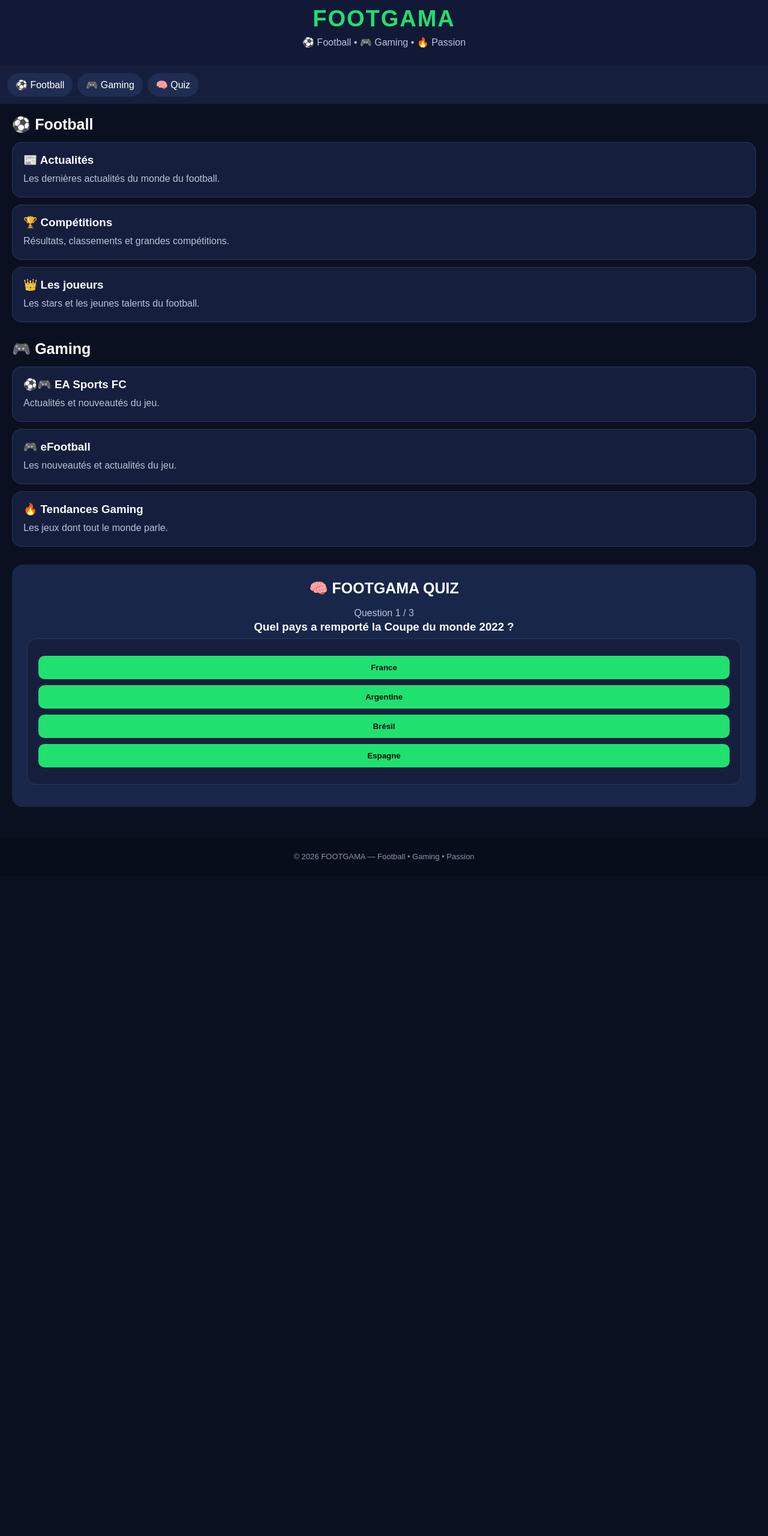
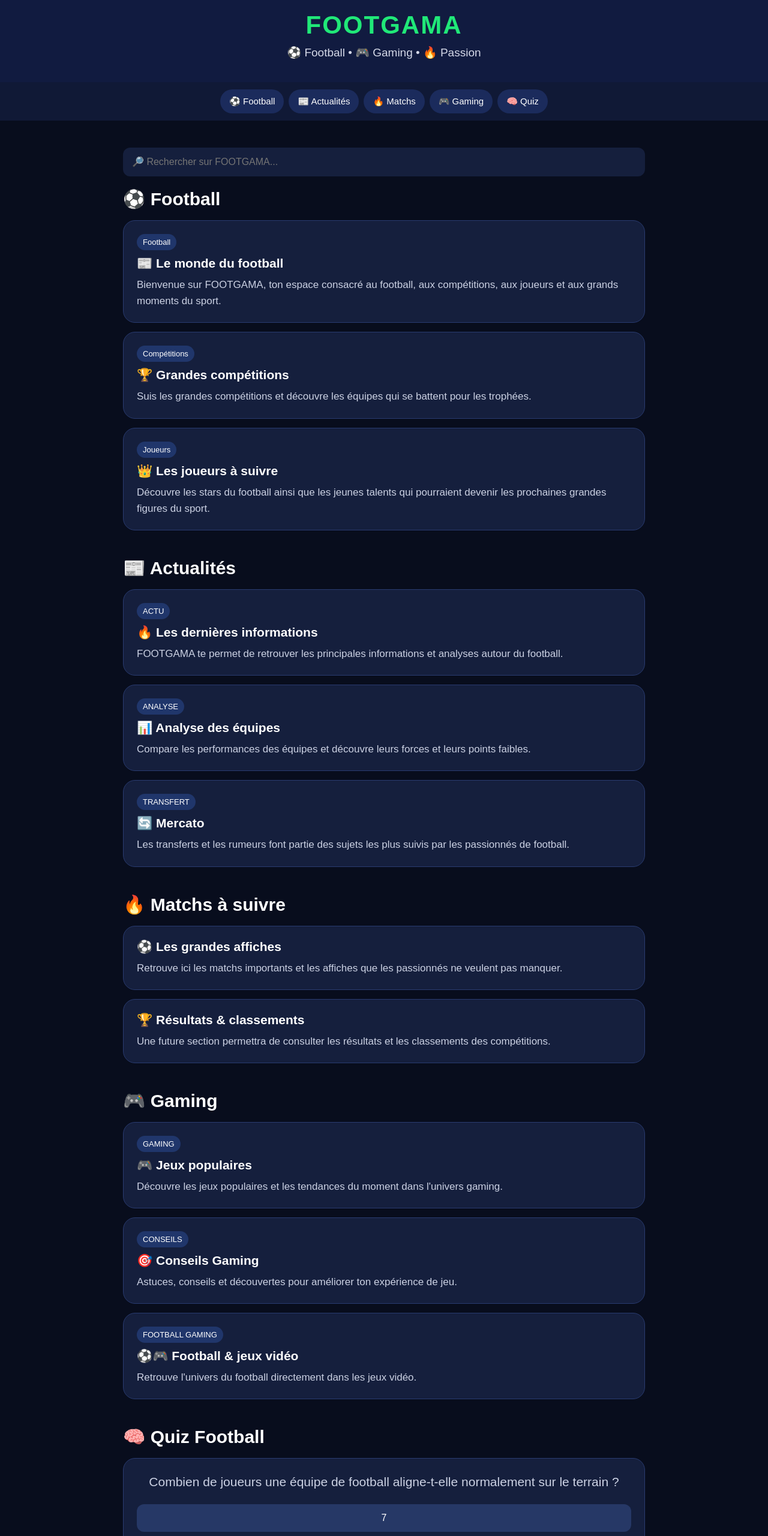
Before and after one commit to zumbuac-sys/footgama, a plain HTML site: page index.html in a window 1280 px wide. Shown: the part 20-2580 px from the top of the page at 60% size. Before the commit the page ends 1480 px from the top, so only its background shows below. Drawn offline with Linux system fonts and the light colour scheme.

Commit message:
Update index.html

```diff
--- a/index.html
+++ b/index.html
@@ -3,75 +3,536 @@
 <head>
 <meta charset="UTF-8">
 <meta name="viewport" content="width=device-width, initial-scale=1.0">
-<title>FOOTGAMA - Football & Gaming</title>
+
+<title>FOOTGAMA | Football & Gaming</title>
+
 <style>
-*{box-sizing:border-box;margin:0;padding:0}
-body{font-family:Arial,sans-serif;background:#0b1020;color:white}
-header{text-align:center;padding:30px 15px;background:#111936}
-header h1{font-size:38px;letter-spacing:2px;color:#20e070}
-header p{margin-top:8px;color:#b9c2d8}
-nav{display:flex;gap:8px;padding:12px;background:#151f3d;overflow-x:auto}
-nav a{color:white;text-decoration:none;background:#202d52;padding:10px 14px;border-radius:20px;white-space:nowrap}
-main{padding:20px}
-section{margin-bottom:30px}
-h2{margin-bottom:15px;font-size:25px}
-section div{background:#151f3d;padding:18px;margin-bottom:12px;border-radius:15px;border:1px solid #29385f}
-h3{margin-bottom:8px}
-section p{color:#b9c2d8;line-height:1.5}
-#quiz{text-align:center;background:#18264a;padding:25px;border-radius:18px}
-button{display:block;width:100%;margin:10px 0;padding:12px;border:none;border-radius:10px;background:#20e070;color:#07110b;font-weight:bold}
-footer{text-align:center;padding:25px;background:#080d1b;color:#8993aa;font-size:13px}
+*{
+  box-sizing:border-box;
+  margin:0;
+  padding:0;
+}
+
+html{
+  scroll-behavior:smooth;
+}
+
+body{
+  font-family:Arial,sans-serif;
+  background:#080d1d;
+  color:white;
+}
+
+header{
+  text-align:center;
+  padding:38px 15px;
+  background:#111b40;
+}
+
+header h1{
+  font-size:42px;
+  color:#20e878;
+  letter-spacing:2px;
+}
+
+header p{
+  margin-top:10px;
+  font-size:19px;
+  color:#d5d9e8;
+}
+
+nav{
+  position:sticky;
+  top:0;
+  z-index:20;
+  display:flex;
+  justify-content:center;
+  gap:8px;
+  flex-wrap:wrap;
+  padding:12px;
+  background:#101936;
+}
+
+nav a{
+  text-decoration:none;
+  color:white;
+  background:#1b2b5c;
+  padding:11px 15px;
+  border-radius:25px;
+  font-size:15px;
+}
+
+nav a:hover{
+  background:#20e878;
+  color:#07101a;
+}
+
+main{
+  max-width:900px;
+  margin:auto;
+  padding:25px 15px;
+}
+
+section{
+  margin-bottom:45px;
+}
+
+h2{
+  font-size:30px;
+  margin-bottom:18px;
+}
+
+.card{
+  background:#151f3d;
+  border:1px solid #293b70;
+  border-radius:20px;
+  padding:22px;
+  margin:15px 0;
+}
+
+.card h3{
+  font-size:21px;
+  margin-bottom:10px;
+}
+
+.card p{
+  color:#cbd1e3;
+  font-size:17px;
+  line-height:1.6;
+}
+
+.tag{
+  display:inline-block;
+  margin-bottom:10px;
+  padding:6px 10px;
+  border-radius:15px;
+  background:#20366b;
+  font-size:13px;
+}
+
+.search{
+  margin:20px 0;
+}
+
+.search input{
+  width:100%;
+  padding:15px;
+  border:0;
+  border-radius:12px;
+  background:#151f3d;
+  color:white;
+  font-size:16px;
+  outline:none;
+}
+
+.button{
+  display:inline-block;
+  margin-top:15px;
+  padding:12px 20px;
+  background:#20e878;
+  color:#07101a;
+  border:0;
+  border-radius:12px;
+  font-weight:bold;
+  font-size:16px;
+  cursor:pointer;
+}
+
+.quiz{
+  text-align:center;
+}
+
+#question{
+  font-size:21px;
+  margin-bottom:20px;
+}
+
+.answer{
+  display:block;
+  width:100%;
+  margin:10px 0;
+  padding:14px;
+  border:0;
+  border-radius:12px;
+  background:#263866;
+  color:white;
+  font-size:16px;
+  cursor:pointer;
+}
+
+.answer:hover{
+  background:#20e878;
+  color:#07101a;
+}
+
+#result{
+  margin-top:20px;
+  font-size:19px;
+  font-weight:bold;
+}
+
+footer{
+  text-align:center;
+  padding:30px 15px;
+  background:#11172d;
+  color:#aeb5ca;
+}
+
+.hidden{
+  display:none;
+}
+
+@media(max-width:500px){
+
+  header h1{
+    font-size:36px;
+  }
+
+  header p{
+    font-size:17px;
+  }
+
+  h2{
+    font-size:27px;
+  }
+
+  .card{
+    padding:19px;
+  }
+}
 </style>
 </head>
+
 <body>
+
 <header>
   <h1>FOOTGAMA</h1>
   <p>⚽ Football • 🎮 Gaming • 🔥 Passion</p>
 </header>
+
 <nav>
   <a href="#football">⚽ Football</a>
+  <a href="#actualites">📰 Actualités</a>
+  <a href="#matchs">🔥 Matchs</a>
   <a href="#gaming">🎮 Gaming</a>
   <a href="#quiz">🧠 Quiz</a>
 </nav>
+
 <main>
+
+<div class="search">
+  <input
+    type="text"
+    id="search"
+    placeholder="🔎 Rechercher sur FOOTGAMA..."
+    onkeyup="searchContent()"
+  >
+</div>
+
+
 <section id="football">
+
 <h2>⚽ Football</h2>
-<div><h3>📰 Actualités</h3><p>Les dernières actualités du monde du football.</p></div>
-<div><h3>🏆 Compétitions</h3><p>Résultats, classements et grandes compétitions.</p></div>
-<div><h3>👑 Les joueurs</h3><p>Les stars et les jeunes talents du football.</p></div>
+
+<div class="card searchable">
+<span class="tag">Football</span>
+<h3>📰 Le monde du football</h3>
+<p>
+Bienvenue sur FOOTGAMA, ton espace consacré au
+football, aux compétitions, aux joueurs et aux
+grands moments du sport.
+</p>
+</div>
+
+<div class="card searchable">
+<span class="tag">Compétitions</span>
+<h3>🏆 Grandes compétitions</h3>
+<p>
+Suis les grandes compétitions et découvre les équipes
+qui se battent pour les trophées.
+</p>
+</div>
+
+<div class="card searchable">
+<span class="tag">Joueurs</span>
+<h3>👑 Les joueurs à suivre</h3>
+<p>
+Découvre les stars du football ainsi que les jeunes
+talents qui pourraient devenir les prochaines grandes
+figures du sport.
+</p>
+</div>
+
 </section>
+
+
+<section id="actualites">
+
+<h2>📰 Actualités</h2>
+
+<div class="card searchable">
+<span class="tag">ACTU</span>
+<h3>🔥 Les dernières informations</h3>
+<p>
+FOOTGAMA te permet de retrouver les principales
+informations et analyses autour du football.
+</p>
+</div>
+
+<div class="card searchable">
+<span class="tag">ANALYSE</span>
+<h3>📊 Analyse des équipes</h3>
+<p>
+Compare les performances des équipes et découvre
+leurs forces et leurs points faibles.
+</p>
+</div>
+
+<div class="card searchable">
+<span class="tag">TRANSFERT</span>
+<h3>🔄 Mercato</h3>
+<p>
+Les transferts et les rumeurs font partie des sujets
+les plus suivis par les passionnés de football.
+</p>
+</div>
+
+</section>
+
+
+<section id="matchs">
+
+<h2>🔥 Matchs à suivre</h2>
+
+<div class="card searchable">
+<h3>⚽ Les grandes affiches</h3>
+<p>
+Retrouve ici les matchs importants et les affiches
+que les passionnés ne veulent pas manquer.
+</p>
+</div>
+
+<div class="card searchable">
+<h3>🏆 Résultats & classements</h3>
+<p>
+Une future section permettra de consulter les résultats
+et les classements des compétitions.
+</p>
+</div>
+
+</section>
+
+
 <section id="gaming">
+
 <h2>🎮 Gaming</h2>
-<div><h3>⚽🎮 EA Sports FC</h3><p>Actualités et nouveautés du jeu.</p></div>
-<div><h3>🎮 eFootball</h3><p>Les nouveautés et actualités du jeu.</p></div>
-<div><h3>🔥 Tendances Gaming</h3><p>Les jeux dont tout le monde parle.</p></div>
+
+<div class="card searchable">
+<span class="tag">GAMING</span>
+<h3>🎮 Jeux populaires</h3>
+<p>
+Découvre les jeux populaires et les tendances du
+moment dans l'univers gaming.
+</p>
+</div>
+
+<div class="card searchable">
+<span class="tag">CONSEILS</span>
+<h3>🎯 Conseils Gaming</h3>
+<p>
+Astuces, conseils et découvertes pour améliorer ton
+expérience de jeu.
+</p>
+</div>
+
+<div class="card searchable">
+<span class="tag">FOOTBALL GAMING</span>
+<h3>⚽🎮 Football & jeux vidéo</h3>
+<p>
+Retrouve l'univers du football directement dans
+les jeux vidéo.
+</p>
+</div>
+
 </section>
+
+
 <section id="quiz">
-<h2>🧠 FOOTGAMA QUIZ</h2>
-<p>Teste tes connaissances sur le football.</p>
+
+<h2>🧠 Quiz Football</h2>
+
+<div class="card quiz">
+
+<p id="question">Question</p>
+
+<div id="answers"></div>
+
+<p id="result"></p>
+
+<button class="button" onclick="nextQuestion()">
+Question suivante
+</button>
+
+</div>
+
 </section>
+
 </main>
-<footer>© 2026 FOOTGAMA — Football • Gaming • Passion</footer>
+
+
+<footer>
+
+<p>© 2026 FOOTGAMA</p>
+<p>⚽ Football • 🎮 Gaming • 🔥 Passion</p>
+
+</footer>
+
+
 <script>
-const questions=[
-{question:"Quel pays a remporté la Coupe du monde 2022 ?",answers:["France","Argentine","Brésil","Espagne"],correct:"Argentine"},
-{question:"Combien de joueurs une équipe aligne-t-elle au coup d'envoi ?",answers:["9","10","11","12"],correct:"11"},
-{question:"Quel club joue au Santiago Bernabéu ?",answers:["FC Barcelone","Real Madrid","Liverpool","Milan AC"],correct:"Real Madrid"}
+
+const questions = [
+
+{
+question:"Combien de joueurs une équipe de football aligne-t-elle normalement sur le terrain ?",
+answers:["7","9","11","15"],
+correct:"11"
+},
+
+{
+question:"Quel objet utilise-t-on principalement pour jouer au football ?",
+answers:["Une raquette","Un ballon","Une batte","Un volant"],
+correct:"Un ballon"
+},
+
+{
+question:"Quelle section de FOOTGAMA contient les jeux vidéo ?",
+answers:["Football","Gaming","Actualités","Compétitions"],
+correct:"Gaming"
+},
+
+{
+question:"Quel est le but principal d'un match de football ?",
+answers:["Marquer des buts","Faire des passes uniquement","Courir plus vite","Avoir le plus de corners"],
+correct:"Marquer des buts"
+},
+
+{
+question:"Quelle section de FOOTGAMA propose des questions aux visiteurs ?",
+answers:["Gaming","Quiz","Mercato","Joueurs"],
+correct:"Quiz"
+}
+
 ];
-let currentQuestion=0,score=0;
-function showQuestion(){
-const quiz=document.querySelector("#quiz"),q=questions[currentQuestion];
-quiz.innerHTML=`<h2>🧠 FOOTGAMA QUIZ</h2><p>Question ${currentQuestion+1} / ${questions.length}</p><h3>${q.question}</h3><div>${q.answers.map(a=>`<button onclick="checkAnswer('${a}')">${a}</button>`).join("")}</div><p id="result"></p>`;
+
+let currentQuestion=0;
+let score=0;
+
+function loadQuestion(){
+
+const q=questions[currentQuestion];
+
+document.getElementById("question").textContent=q.question;
+
+const answersDiv=document.getElementById("answers");
+
+answersDiv.innerHTML="";
+
+document.getElementById("result").textContent="";
+
+q.answers.forEach(answer=>{
+
+const button=document.createElement("button");
+
+button.textContent=answer;
+
+button.className="answer";
+
+button.onclick=function(){
+
+document.querySelectorAll(".answer")
+.forEach(btn=>btn.disabled=true);
+
+if(answer===q.correct){
+
+score++;
+
+document.getElementById("result").textContent=
+"✅ Bonne réponse !";
+
+}else{
+
+document.getElementById("result").textContent=
+"❌ Mauvaise réponse.";
+
 }
-function checkAnswer(answer){
-const result=document.querySelector("#result");
-if(answer===questions[currentQuestion].correct){score++;result.textContent="✅ Bonne réponse !"}else{result.textContent="❌ Mauvaise réponse. La bonne réponse était : "+questions[currentQuestion].correct}
-setTimeout(nextQuestion,1000);
+
+};
+
+answersDiv.appendChild(button);
+
+});
+
 }
-function nextQuestion(){currentQuestion++;if(currentQuestion<questions.length)showQuestion();else showScore()}
-function showScore(){document.querySelector("#quiz").innerHTML=`<h2>🏆 Quiz terminé !</h2><p>Ton score : <strong>${score} / ${questions.length}</strong></p><button onclick="restartQuiz()">🔄 Rejouer</button>`}
-function restartQuiz(){currentQuestion=0;score=0;showQuestion()}
-showQuestion();
+
+
+function nextQuestion(){
+
+currentQuestion++;
+
+if(currentQuestion>=questions.length){
+
+document.getElementById("question").textContent=
+"🎉 Quiz terminé !";
+
+document.getElementById("answers").innerHTML="";
+
+document.getElementById("result").textContent=
+"Ton score : "+score+" / "+questions.length;
+
+currentQuestion=0;
+score=0;
+
+return;
+
+}
+
+loadQuestion();
+
+}
+
+
+function searchContent(){
+
+const search=
+document.getElementById("search")
+.value
+.toLowerCase();
+
+const cards=
+document.querySelectorAll(".searchable");
+
+cards.forEach(card=>{
+
+const text=card.textContent.toLowerCase();
+
+if(text.includes(search)){
+
+card.classList.remove("hidden");
+
+}else{
+
+card.classList.add("hidden");
+
+}
+
+});
+
+}
+
+
+loadQuestion();
+
 </script>
+
 </body>
 </html>
```
Lines whose indentation alone changed are shown as unchanged.
